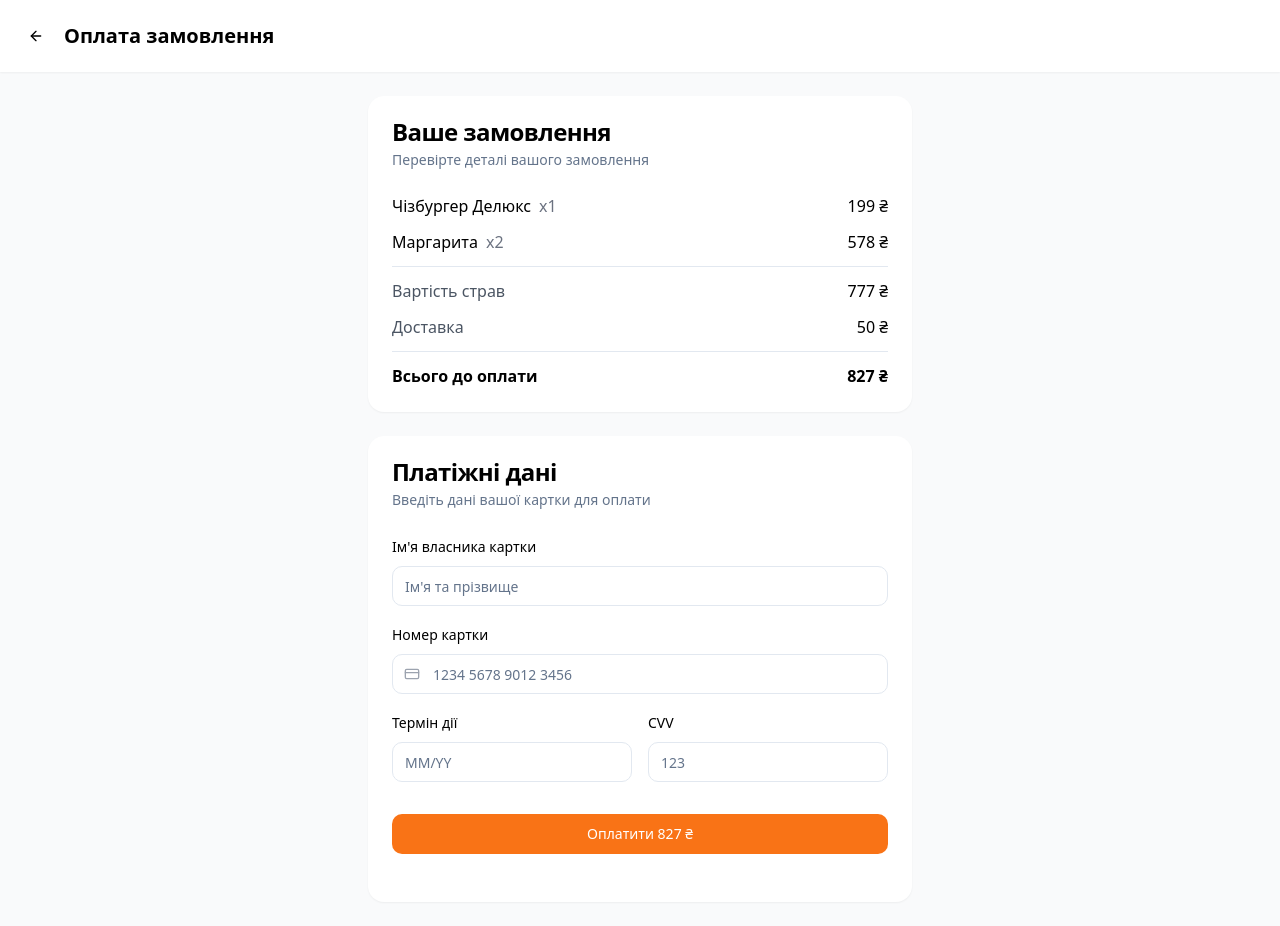
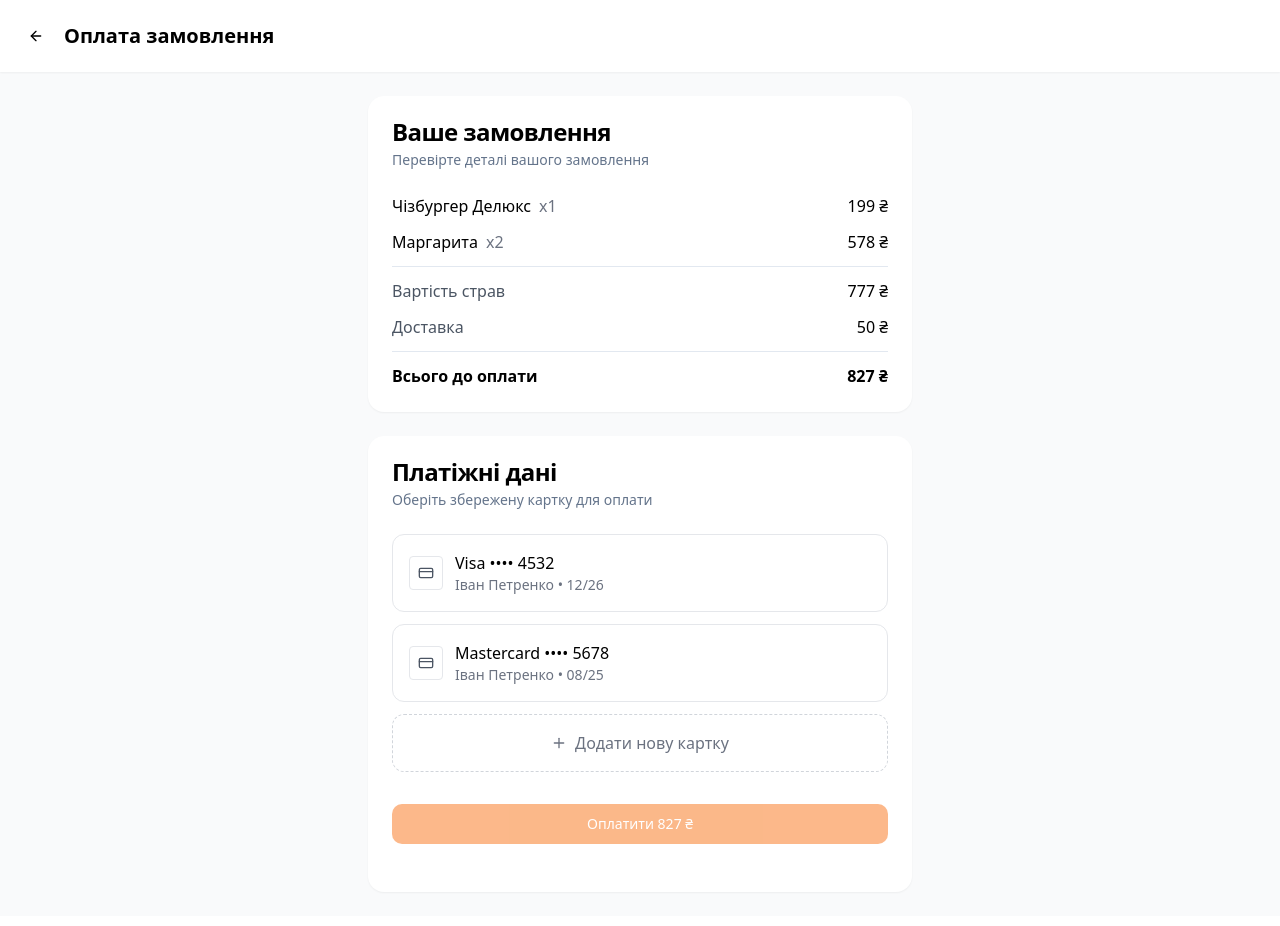
Before and after one commit to vitalijj-user/fastfood-mobile-eats, a React (Vite) app: page /checkout in a window 1280 px wide. Built offline with nearby package versions, Linux system fonts and the light colour scheme.

Commit message:
Replace input fields with card components
Replaced the input fields for payment details in the Checkout component with card components.

```diff
--- a/src/pages/Checkout.tsx
+++ b/src/pages/Checkout.tsx
@@ -11,7 +11,7 @@ import {
 import { Input } from "@/components/ui/input";
 import { Label } from "@/components/ui/label";
 import { Separator } from "@/components/ui/separator";
-import { ArrowLeft, CreditCard } from "lucide-react";
+import { ArrowLeft, CreditCard, Plus, Check } from "lucide-react";
 import { Link, useNavigate } from "react-router-dom";
 import { useToast } from "@/hooks/use-toast";
 import NavigateHeader from "@/components/NavigateHeader";
@@ -19,12 +19,27 @@ import NavigateHeader from "@/components/NavigateHeader";
 const Checkout = () => {
   const navigate = useNavigate();
   const { toast } = useToast();
-  const [formData, setFormData] = useState({
-    cardNumber: "",
-    cardName: "",
-    expiryDate: "",
-    cvv: "",
-  });
+  const [selectedCard, setSelectedCard] = useState<number | null>(null);
+
+  // Збережені картки користувача
+  const savedCards = [
+    {
+      id: 1,
+      last4: "4532",
+      brand: "Visa",
+      expiryMonth: 12,
+      expiryYear: 26,
+      holderName: "Іван Петренко"
+    },
+    {
+      id: 2,
+      last4: "5678",
+      brand: "Mastercard",
+      expiryMonth: 8,
+      expiryYear: 25,
+      holderName: "Іван Петренко"
+    }
+  ];
 
   // Normally we'd get this from a cart context or state manager
   const orderItems = [
@@ -49,22 +64,22 @@ const Checkout = () => {
   const deliveryFee = 50;
   const total = subtotal + deliveryFee;
 
-  const handleChange = (e: React.ChangeEvent<HTMLInputElement>) => {
-    const { name, value } = e.target;
-    setFormData({
-      ...formData,
-      [name]: value,
-    });
-  };
-
   const handleSubmit = (e: React.FormEvent) => {
     e.preventDefault();
+    if (!selectedCard) {
+      toast({
+        title: "Оберіть картку",
+        description: "Будь ласка, оберіть картку для оплати",
+        variant: "destructive"
+      });
+      return;
+    }
+
     toast({
       title: "Замовлення підтверджено!",
       description:
         "Дякуємо за ваше замовлення. Перенаправляємо на сторінку відстеження...",
     });
-    // In a real app, you would process the payment here
     setTimeout(() => {
       navigate("/order-details");
     }, 2000);
@@ -121,66 +136,51 @@ const Checkout = () => {
           <CardHeader>
             <CardTitle>Платіжні дані</CardTitle>
             <CardDescription>
-              Введіть дані вашої картки для оплати
+              Оберіть збережену картку для оплати
             </CardDescription>
           </CardHeader>
           <CardContent>
             <form onSubmit={handleSubmit} className="space-y-4">
-              <div className="space-y-2">
-                <Label htmlFor="cardName">Ім'я власника картки</Label>
-                <Input
-                  id="cardName"
-                  name="cardName"
-                  placeholder="Ім'я та прізвище"
-                  value={formData.cardName}
-                  onChange={handleChange}
-                  required
-                />
-              </div>
-              <div className="space-y-2">
-                <Label htmlFor="cardNumber">Номер картки</Label>
-                <div className="relative">
-                  <Input
-                    id="cardNumber"
-                    name="cardNumber"
-                    placeholder="1234 5678 9012 3456"
-                    value={formData.cardNumber}
-                    onChange={handleChange}
-                    required
-                    className="pl-10"
-                    maxLength={19}
-                    pattern="\d{4} \d{4} \d{4} \d{4}"
-                  />
-                  <CreditCard className="absolute left-3 top-1/2 -translate-y-1/2 h-4 w-4 text-gray-400" />
-                </div>
-              </div>
-              <div className="grid grid-cols-2 gap-4">
-                <div className="space-y-2">
-                  <Label htmlFor="expiryDate">Термін дії</Label>
-                  <Input
-                    id="expiryDate"
-                    name="expiryDate"
-                    placeholder="MM/YY"
-                    value={formData.expiryDate}
-                    onChange={handleChange}
-                    required
-                    maxLength={5}
-                    pattern="\d{2}/\d{2}"
-                  />
-                </div>
-                <div className="space-y-2">
-                  <Label htmlFor="cvv">CVV</Label>
-                  <Input
-                    id="cvv"
-                    name="cvv"
-                    type="password"
-                    placeholder="123"
-                    value={formData.cvv}
-                    onChange={handleChange}
-                    required
-                    maxLength={3}
-                    pattern="\d{3}"
-                  />
+              <div className="space-y-3">
+                {savedCards.map((card) => (
+                  <div
+                    key={card.id}
+                    className={`relative border rounded-lg p-4 cursor-pointer transition-all ${
+                      selectedCard === card.id
+                        ? "border-orange-500 bg-orange-50"
+                        : "border-gray-200 hover:border-gray-300"
+                    }`}
+                    onClick={() => setSelectedCard(card.id)}
+                  >
+                    <div className="flex items-center justify-between">
+                      <div className="flex items-center space-x-3">
+                        <div className="p-2 bg-white rounded border">
+                          <CreditCard className="h-4 w-4 text-gray-600" />
+                        </div>
+                        <div>
+                          <div className="font-medium">
+                            {card.brand} •••• {card.last4}
+                          </div>
+                          <div className="text-sm text-gray-500">
+                            {card.holderName} • {card.expiryMonth.toString().padStart(2, '0')}/{card.expiryYear}
+                          </div>
+                        </div>
+                      </div>
+                      {selectedCard === card.id && (
+                        <div className="p-1 bg-orange-500 rounded-full">
+                          <Check className="h-3 w-3 text-white" />
+                        </div>
+                      )}
+                    </div>
+                  </div>
+                ))}
+
+                {/* Додати нову картку */}
+                <div className="border border-dashed border-gray-300 rounded-lg p-4 cursor-pointer hover:border-gray-400 transition-colors">
+                  <div className="flex items-center justify-center space-x-2 text-gray-500">
+                    <Plus className="h-4 w-4" />
+                    <span>Додати нову картку</span>
+                  </div>
                 </div>
               </div>
 
@@ -188,6 +188,7 @@ const Checkout = () => {
                 <Button
                   type="submit"
                   className="w-full bg-orange-500 hover:bg-orange-600"
+                  disabled={!selectedCard}
                 >
                   Оплатити {total} ₴
                 </Button>
```
